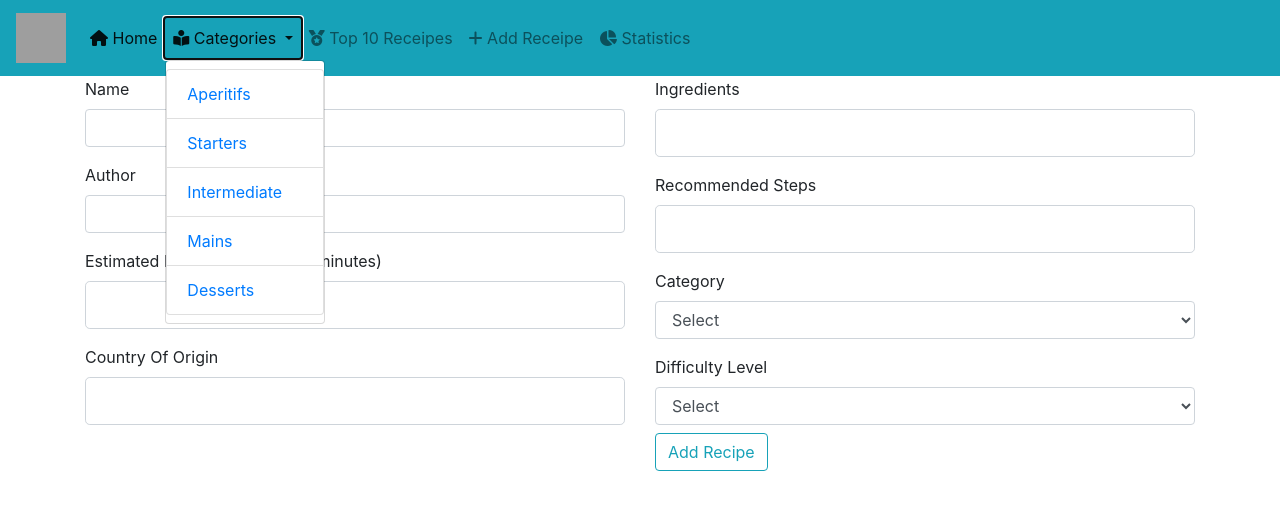
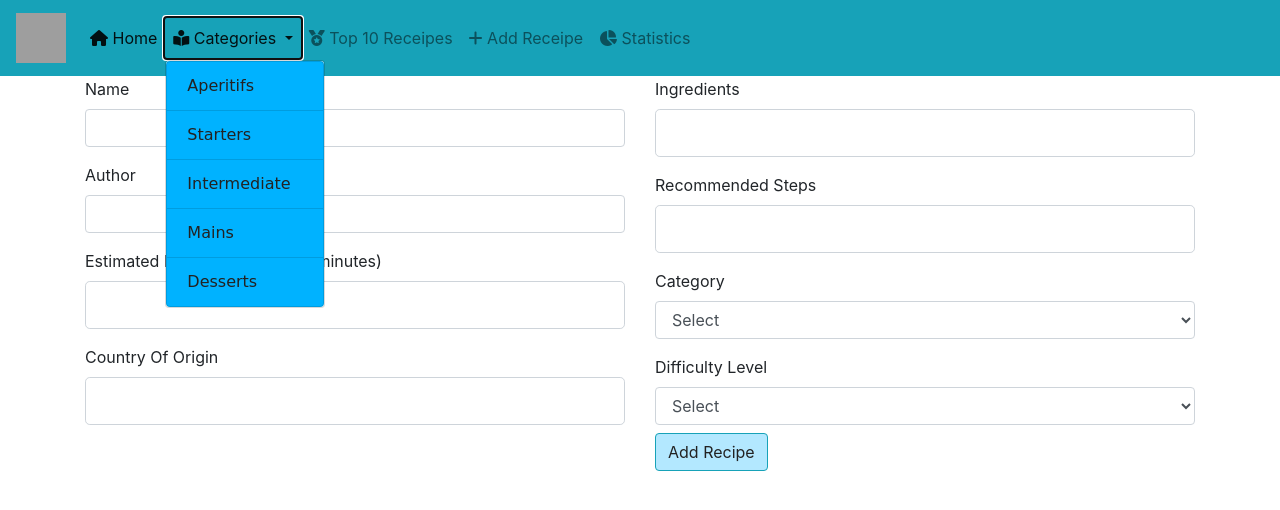
Before and after one commit to toderas/Flask-Cook-Book, a Flask app: page /addrecipe in a window 1280 px wide, after a click on "Categories". Shown: the top 510 px of the page. Run offline with Flask 2, Linux system fonts and the light colour scheme; data that the repository does not hold is empty; some libraries are stand-ins or nearby versions; grey boxes are pictures that could not be loaded.

Commit message:
Further Styling

```diff
--- a/static/css/style.css
+++ b/static/css/style.css
@@ -1,10 +1,14 @@
+/* Logo*/
 .logo-image {
     width: 50px;
     height: 50px;
 }
+
 .list-inline-item:not(:last-child) {
     margin: 0 !important;
 }
+
+/*Pagination*/
 
 .pagination ul li {
     list-style-type: none;
@@ -12,15 +16,63 @@
     padding: 12px;
     background-color: #5bc26a;
 }
+
 .pagination-page-info {
-  width: 100%
+    width: 100%
 }
+
+/*Feedback*/
+
 .views {
     display: inline-block;
+    margin-left: 10px;
 }
+
 .upvotes {
-    font-size: 17px!important;
+    font-size: 15px!important;
 }
+/*Statistics*/
 .chart-image {
     width: 100%;
 }
+
+.show {
+    padding: 0!important;
+}
+
+/*Dropdown links on home page for categories*/
+
+.category-link {
+    font-family: cursive!important;
+    background-color: #00b2ff!important;
+}
+
+.category-link:hover {
+    background-color: #80d9ff!important;
+}
+
+.category-link a {
+    color: #222222!important;
+}
+
+/*Add recipe and edit recipe */
+
+.recipe-submit-button {
+    color: #222!important;
+    background-color: #b3e8ff!important;
+}
+
+
+
+.recipe-submit-button:hover {
+    background-color: #00b2ff!important;
+}
+
+/*Display Recipes*/
+
+.user-feedback {
+    position: relative;
+    margin-left: 15px;
+    margin-top: -30px;
+    top: 30px;
+}
```
